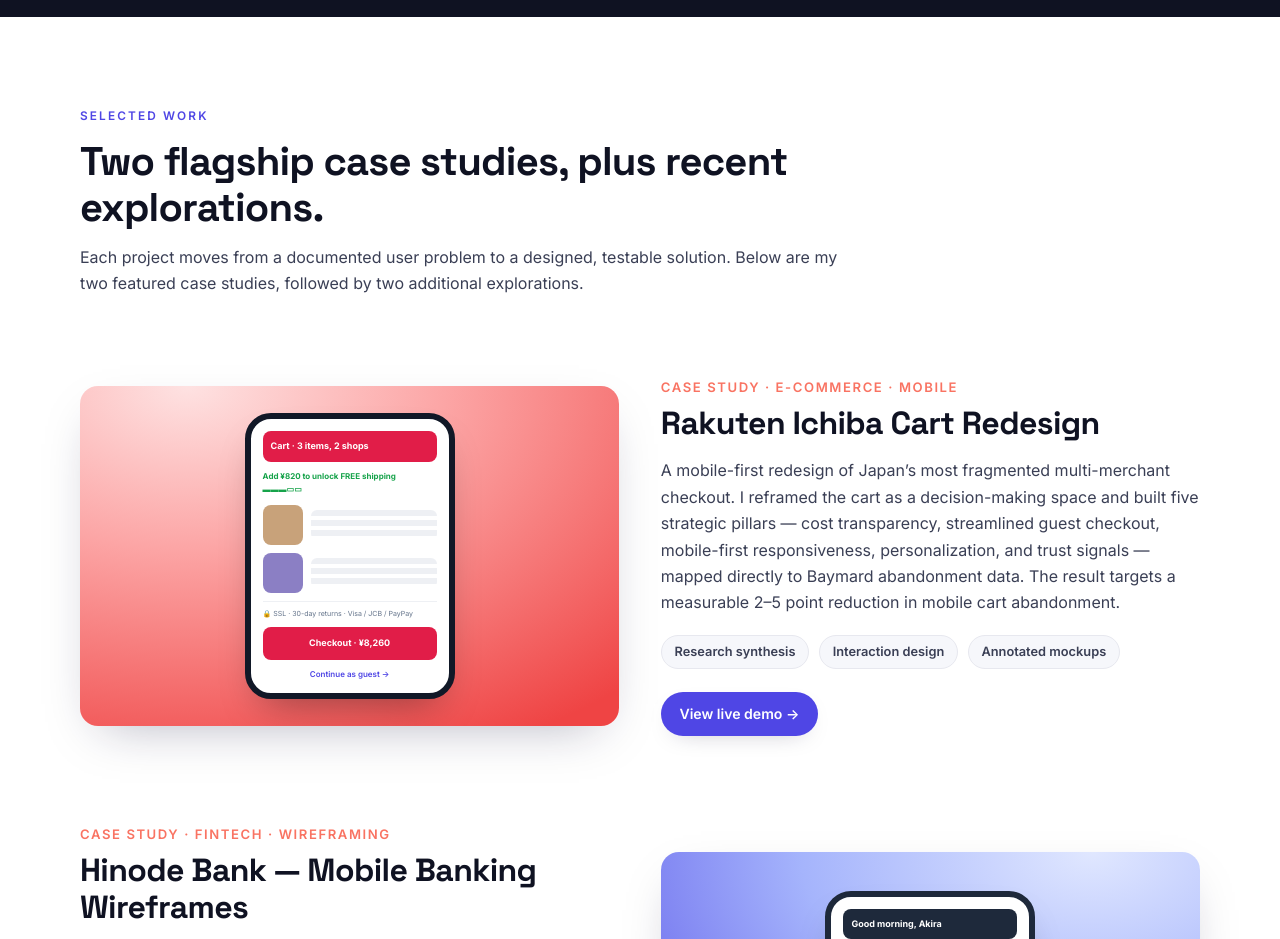
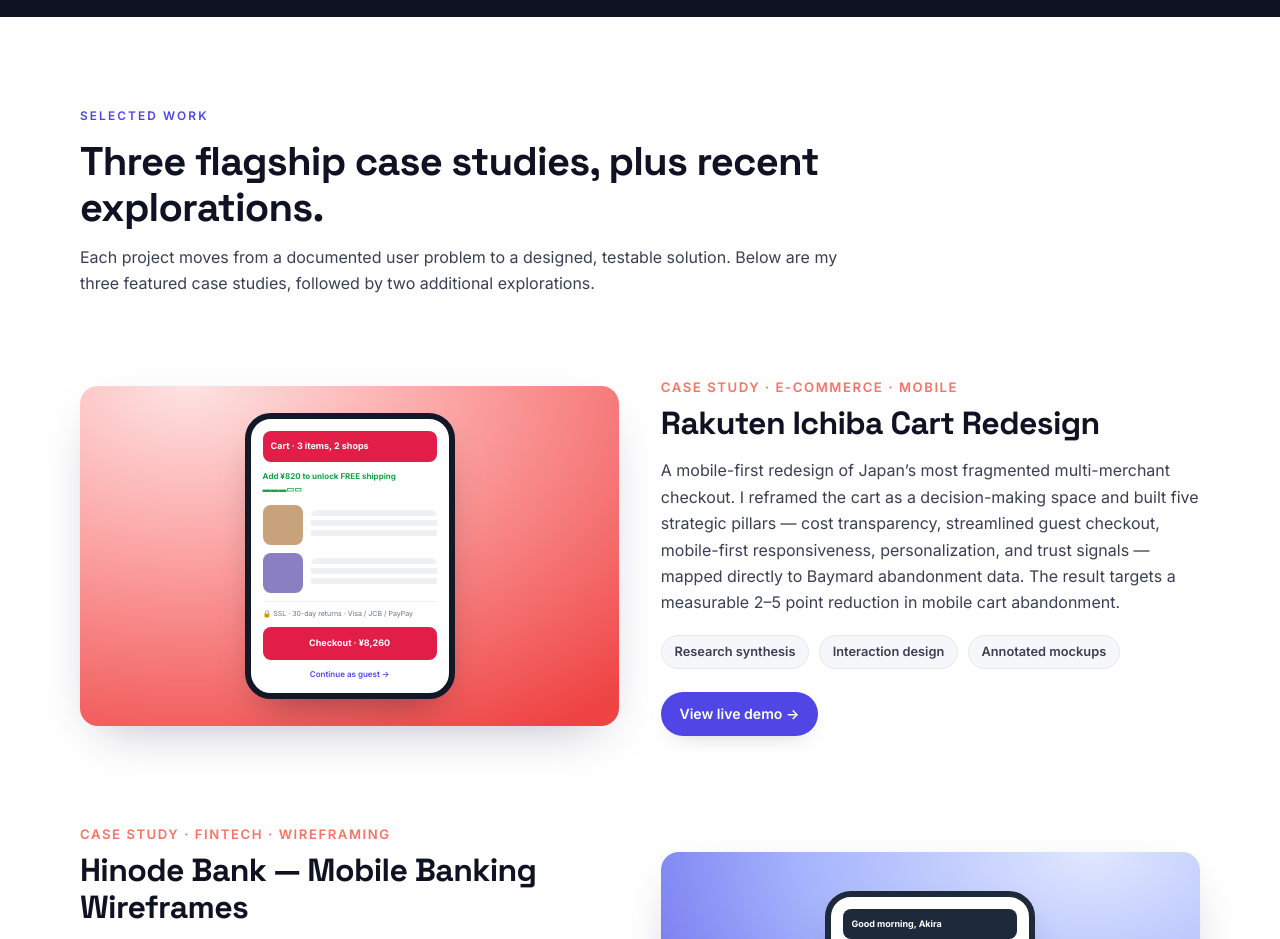
Before and after one commit to akirahanada/akirahanada.github.io, a plain HTML site: page index.html in a window 1280 px wide. Shown: the part 1080-2019 px from the top of the page. Drawn offline with Linux system fonts and the light colour scheme.

Commit message:
Align Work section to three flagship case studies for consistency with Word doc

```diff
--- a/index.html
+++ b/index.html
@@ -105,10 +105,10 @@
       <div class="container">
         <header class="section__head">
           <p class="eyebrow">Selected work</p>
-          <h2>Two flagship case studies, plus recent explorations.</h2>
+          <h2>Three flagship case studies, plus recent explorations.</h2>
           <p class="section__sub">
             Each project moves from a documented user problem to a designed,
-            testable solution. Below are my two featured case studies, followed by
+            testable solution. Below are my three featured case studies, followed by
             two additional explorations.
           </p>
         </header>
```
